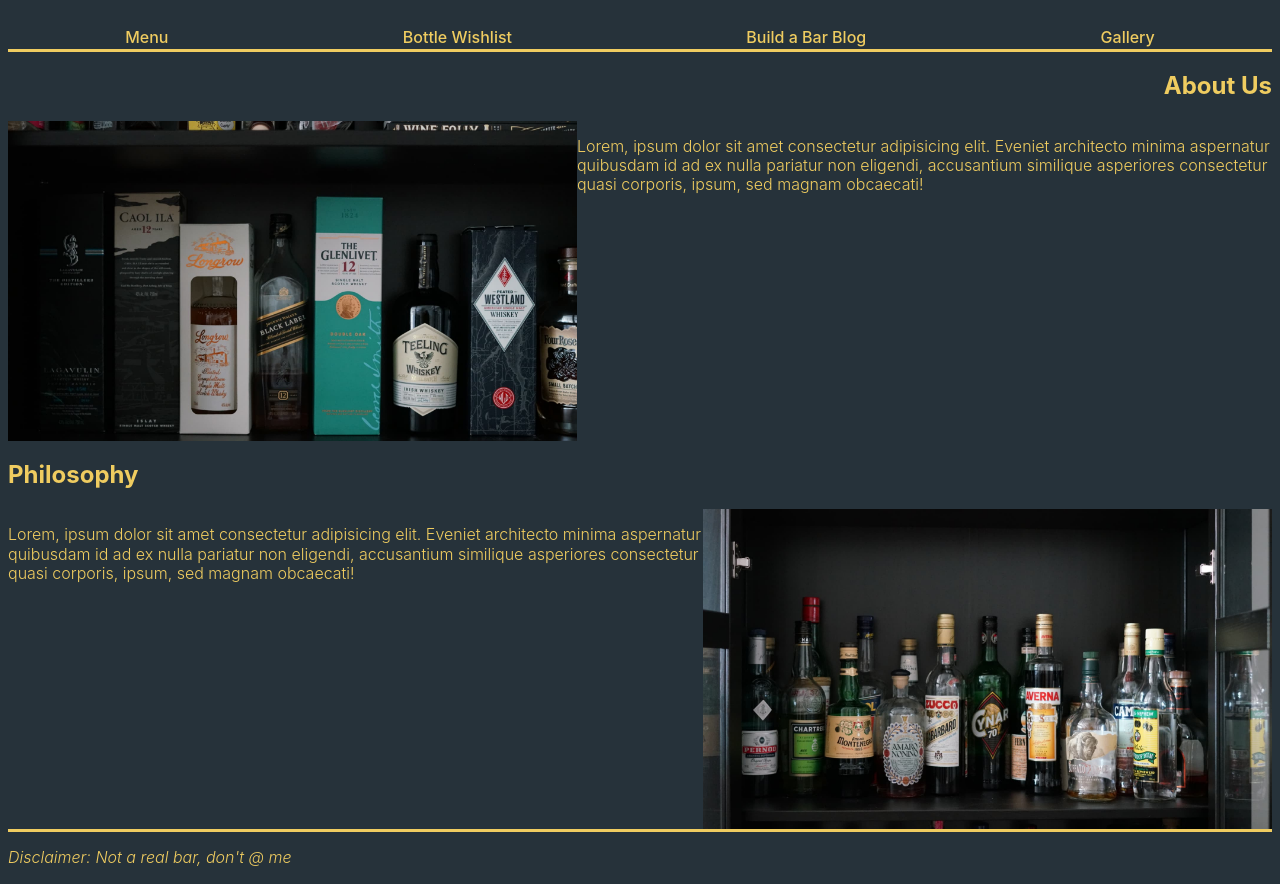
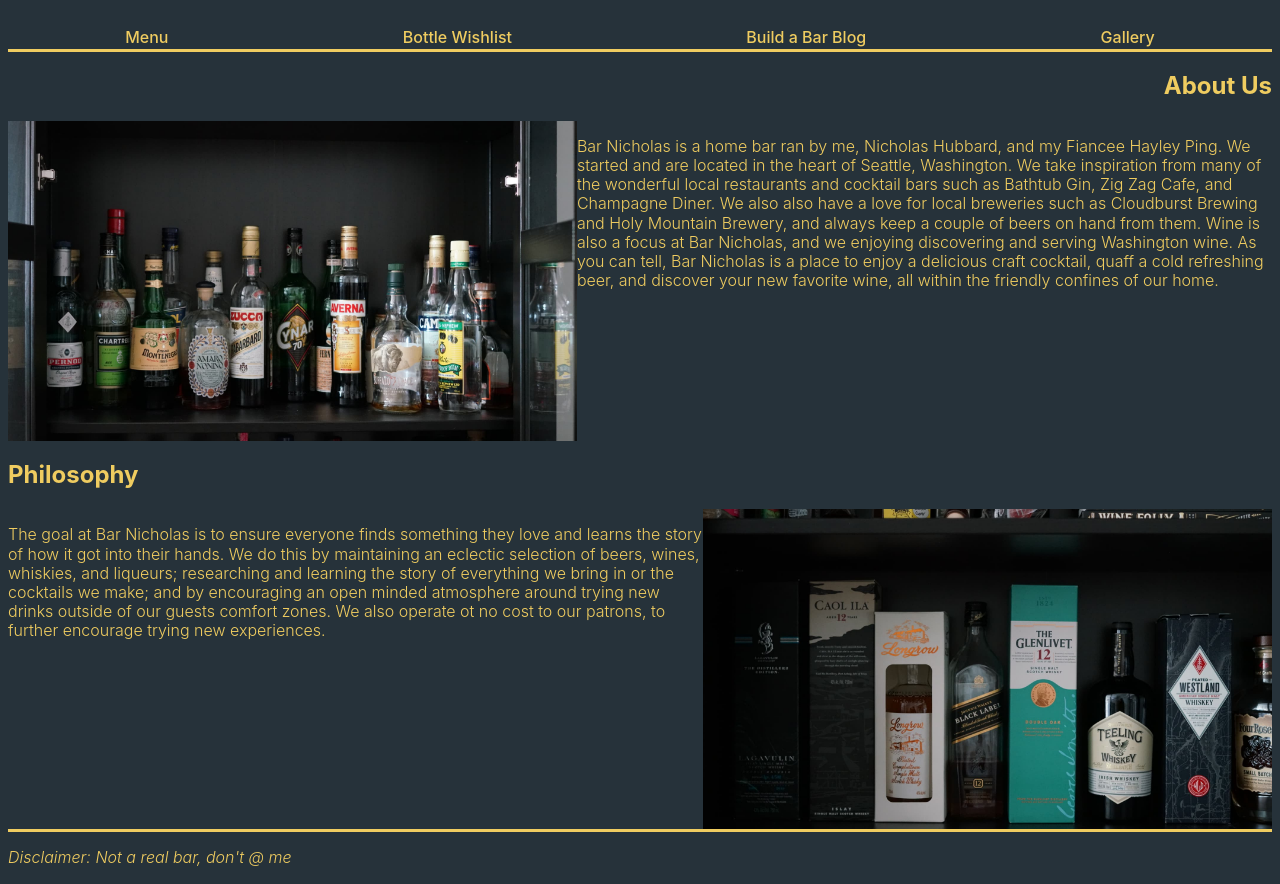
Before and after one commit to nrhubbar/bar-nicholas, a website: page index.html in a window 1280 px wide. Shown: the part 68-952 px from the top of the page. Drawn offline with Linux system fonts and the light colour scheme.

Commit message:
Fill in place holder text on homepage

```diff
--- a/index.html
+++ b/index.html
@@ -17,18 +17,28 @@
 
     <h2 id="about-us-title">About Us</h2>
     <div id="about-us-content">
-        <img id="about-us-image" src="whisky-shelf.jpg" />
+        <img id="about-us-image" src="amaro-selection.jpg" />
 
         <p id="about-us-text">
-            Lorem, ipsum dolor sit amet consectetur adipisicing elit. Eveniet architecto minima aspernatur quibusdam id ad ex nulla pariatur non eligendi, accusantium similique asperiores consectetur quasi corporis, ipsum, sed magnam obcaecati!
+            Bar Nicholas is a home bar ran by me, Nicholas Hubbard, and my Fiancee Hayley Ping. We started and are located
+            in the heart of Seattle, Washington. We take inspiration from many of the wonderful local restaurants and cocktail bars
+            such as Bathtub Gin, Zig Zag Cafe, and Champagne Diner. We also also have a love for local breweries such as
+            Cloudburst Brewing and Holy Mountain Brewery, and always keep a couple of beers on hand from them.
+            Wine is also a focus at Bar Nicholas, and we enjoying discovering and serving Washington wine. As you can tell,
+            Bar Nicholas is a place to enjoy a delicious craft cocktail, quaff a cold refreshing beer, and discover your new favorite
+            wine, all within the friendly confines of our home.
         </p>
     </div>
 
     <h2 id="philosophy-title">Philosophy</h2>
     <div id="philosophy-content">
-        <img id="philosophy-image" src="amaro-selection.jpg" />
+        <img id="philosophy-image" src="whisky-shelf.jpg" />
         <p id="philosophy-text">
-            Lorem, ipsum dolor sit amet consectetur adipisicing elit. Eveniet architecto minima aspernatur quibusdam id ad ex nulla pariatur non eligendi, accusantium similique asperiores consectetur quasi corporis, ipsum, sed magnam obcaecati!
+            The goal at Bar Nicholas is to ensure everyone finds something they love and learns the story of how it got
+            into their hands. We do this by maintaining an eclectic selection of beers, wines, whiskies, and liqueurs; researching
+            and learning the story of everything we bring in or the cocktails we make; and by encouraging an open minded atmosphere
+            around trying new drinks outside of our guests comfort zones. We also operate ot no cost to our patrons, to further
+            encourage trying new experiences.
         </p>
     </div>
 
```
